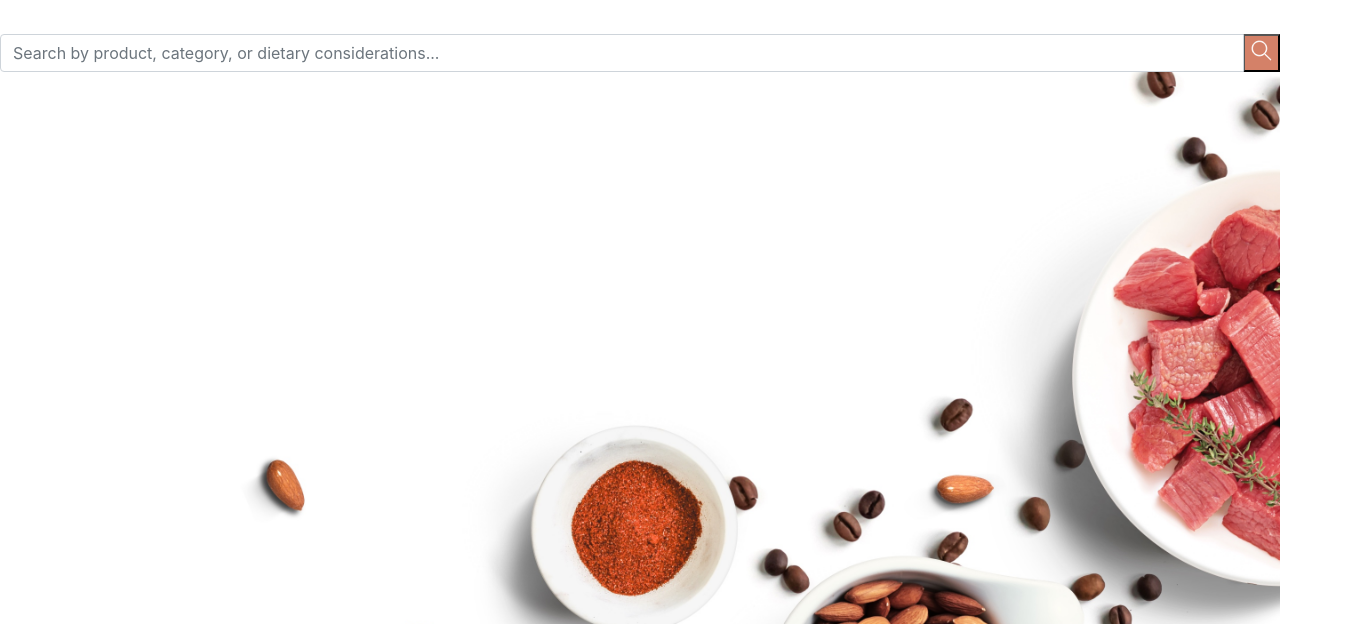
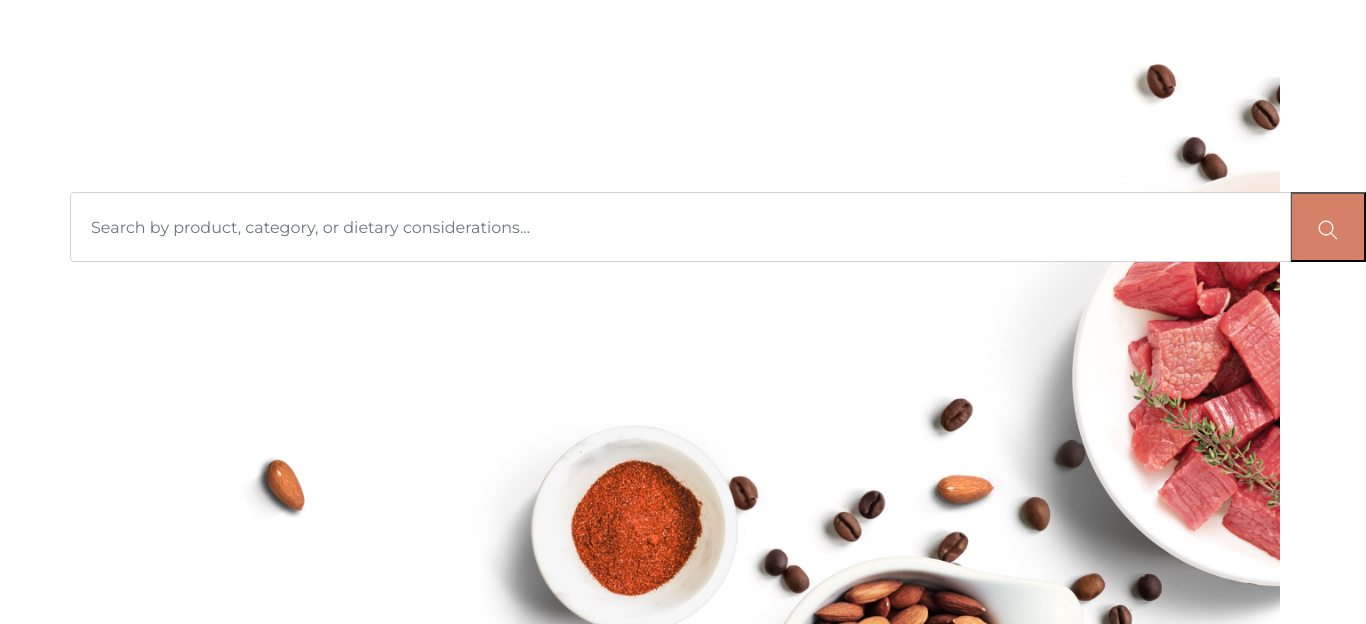
Before and after one commit to Lindseykatz/codal, a plain HTML site: page public/index.html in a window 1280 px wide. Shown: the part 176-800 px from the top of the page, 1366 px wide, since content can reach past the window. Drawn offline with nearby package versions, Linux system fonts and the light colour scheme.

Commit message:
Create about.html page, add pictures, and some text

```diff
--- /dev/null
+++ b/public/about.css
@@ -0,0 +1,5 @@
+#pasta{
+  position: fixed;
+  top: 0px;
+  left: 0px;
+}
--- a/public/index.css
+++ b/public/index.css
@@ -6,7 +6,7 @@ body  {
 }
 
 h1 {
-  font-family: 'Montserrat', sans-serif;
+  font-family:'Montserrat', sans-serif;
   font-weight: 700;
   font-size: 40px;
 }
@@ -20,13 +20,31 @@ h2 {
 p, li {
   font-family: 'Montserrat', sans-serif;
   font-weight: 700;
-  font-size: 14px;
+  font-size: 16px;
 }
 
 
 .input-group {
-    width: 50%;
-    margin: 50px auto;
+    position: absolute;
+    top: 200px;
+    left: 70px;
+    height: 30px;
+    width: 70%;
+}
+
+.input-group input {
+  font-family: 'Montserrat', sans-serif;
+  font-weight: 400;
+  height: 70px;
+  width: 60px;
+  padding: 20px;
+}
+
+.input-group-append {
+  font-family: 'Montserrat', sans-serif;
+  font-weight: 400;
+  height: 70px;
+  width: 60px;
 }
 
 .button {
--- a/public/index.html
+++ b/public/index.html
@@ -5,7 +5,7 @@
 
   <meta charset="UTF-8">
   <title>orderve</title>
-  <link rel="stylesheet" href="https://fonts.googleapis.com/css?family=Montserrat:700&display=swap">
+  <link rel="stylesheet" href="https://fonts.googleapis.com/css?family=Montserrat:700,400&display=swap">
 <!--  Need to add in Montserrat normal (400) -->
   <link rel="stylesheet" href="index.css">
   <link rel="stylesheet" href="https://stackpath.bootstrapcdn.com/bootstrap/4.3.1/css/bootstrap.min.css" integrity="sha384-ggOyR0iXCbMQv3Xipma34MD+dH/1fQ784/j6cY/iJTQUOhcWr7x9JvoRxT2MZw1T" crossorigin="anonymous">
```
Also changed, not shown: public/about.html (+28 -0 lines), public/bread.jpg (renamed from public/About-Img.2@2x@2x.jpg), public/pasta.jpg (renamed from public/About-Img.1@2x.jpg).
